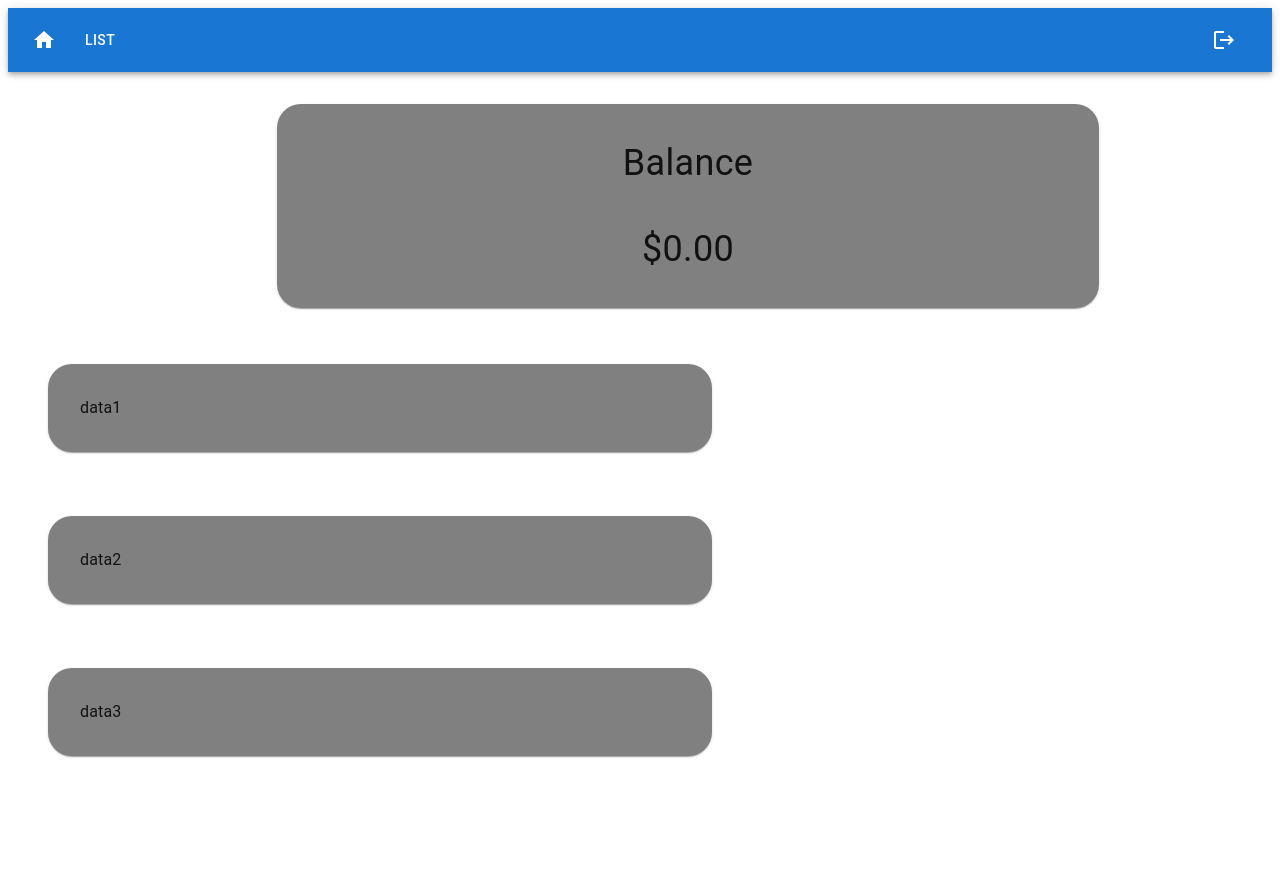
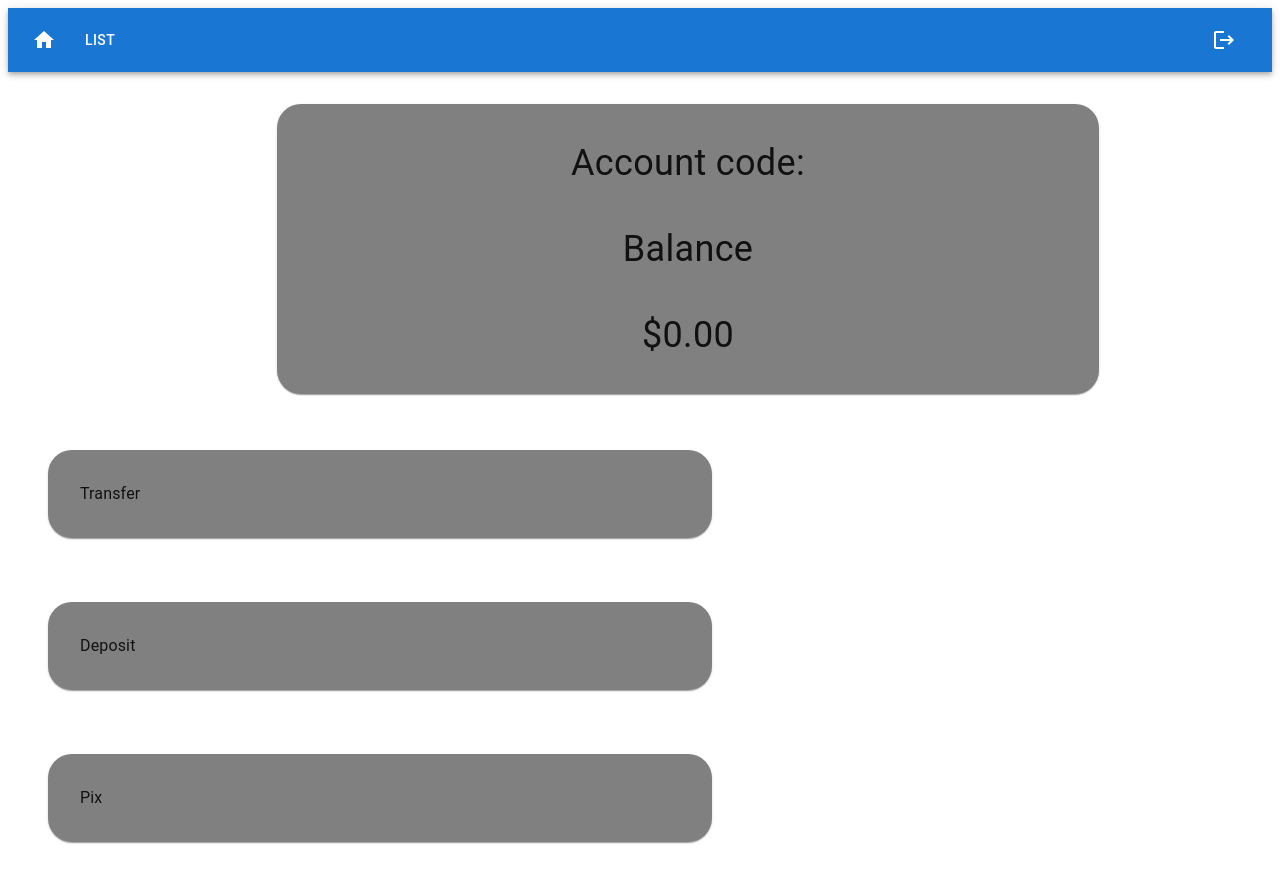
Before and after one commit to ricopomps/RGBankWeb, a React (Vite) app: page / in a window 1280 px wide. Shown: the top 882 px of the page. Before the commit the page ends 844 px from the top, so only its background shows below. Built offline with nearby package versions, Linux system fonts and the light colour scheme; no server answers; sample sign-in values are in the browser's storage.

Commit message:
feat: Adding account code to home screen

```diff
--- a/src/api/loginApi.ts
+++ b/src/api/loginApi.ts
@@ -15,6 +15,7 @@ export type RegisterUser = {
   cpf?: string;
   password?: string;
   balance?: number;
+  accountCode?: number;
 };
 
 const {
--- a/src/pages/Home.tsx
+++ b/src/pages/Home.tsx
@@ -13,13 +13,18 @@ export function Home() {
   ) as UserContextType;
 
   // const [user, setUser] = useState<RegisterUser>({ balance: 420 });
-  const data = [{ data: "data1" }, { data: "data2" }, { data: "data3" }];
+  const data = [{ data: "Transfer" }, { data: "Deposit" }, { data: "Pix" }];
 
   return (
     <div className="homeContainer">
       <div className="group">
         <div className="container">
           <Paper className="paper">
+            <div className="container">
+              <Typography fontSize={36}>
+                Account code: {user?.accountCode}
+              </Typography>
+            </div>
             <div className="container">
               <Typography fontSize={36}>Balance</Typography>
             </div>
```
